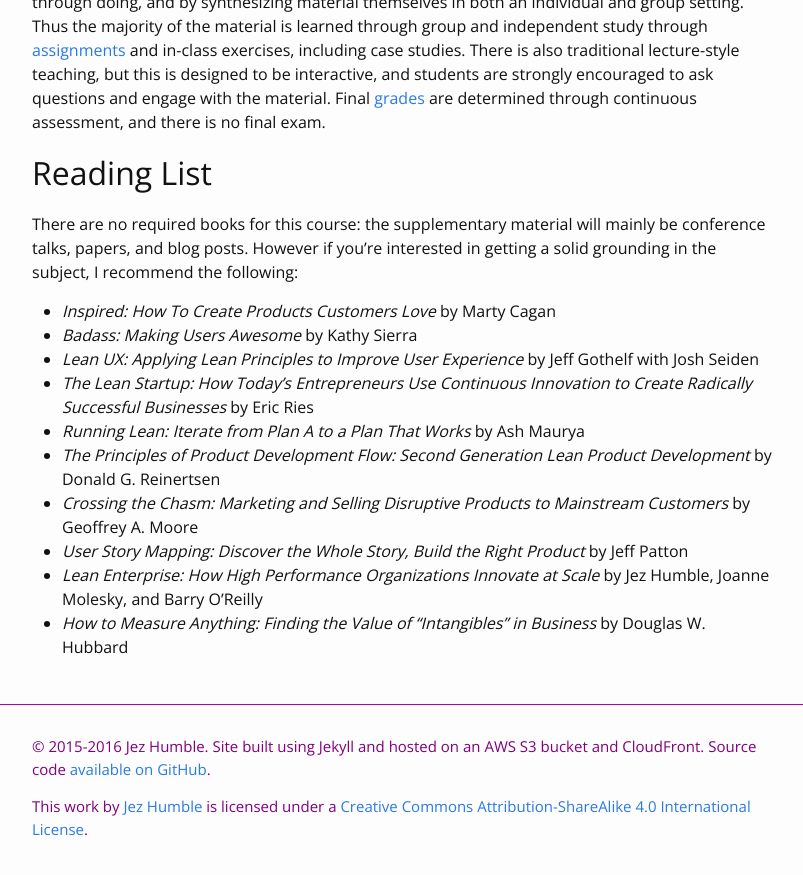
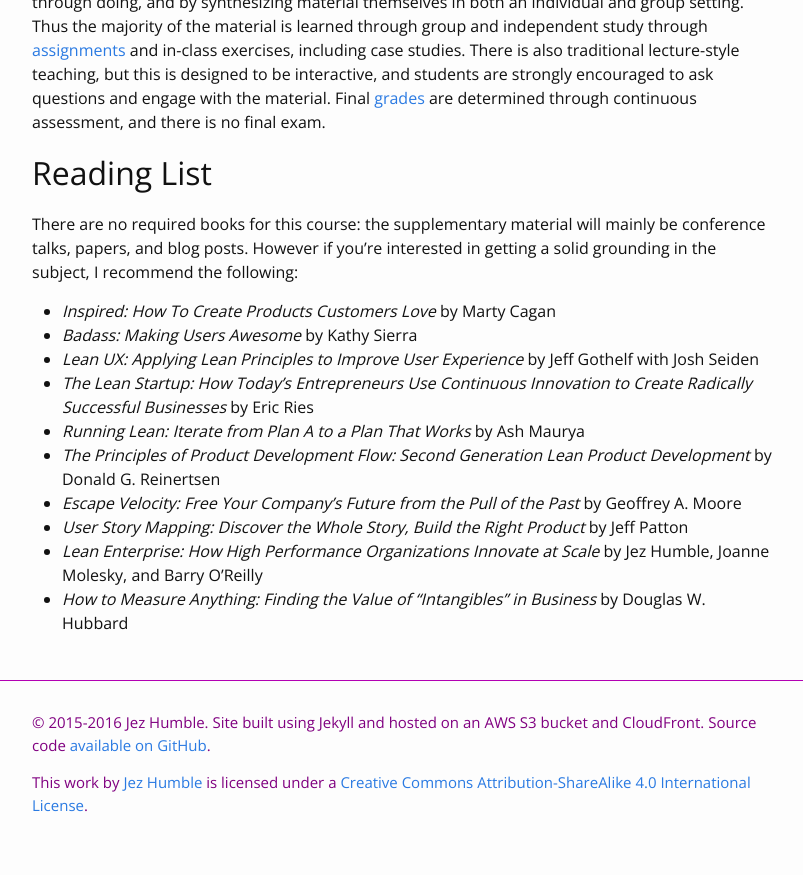
Before and after one commit to jezhumble/lapm, a Jekyll site: the page built from index.md, in a window 1280 px wide and 900 px high, scrolled down 1176 px. Shown: the top 875 px of the window, without its empty margins (238-1041 px from the left). Built offline with Jekyll 4.4.1, drawn with Linux system fonts in a browser that asks for light colours.

Commit message:
Updated Geoffrey Moore book

```diff
--- a/index.md
+++ b/index.md
@@ -50,7 +50,7 @@ There are no required books for this course: the supplementary material will mai
 * _The Lean Startup: How Today's Entrepreneurs Use Continuous Innovation to Create Radically Successful Businesses_ by Eric Ries
 * _Running Lean: Iterate from Plan A to a Plan That Works_ by Ash Maurya
 * _The Principles of Product Development Flow: Second Generation Lean Product Development_ by Donald G. Reinertsen
-* _Crossing the Chasm: Marketing and Selling Disruptive Products to Mainstream Customers_ by Geoffrey A. Moore
+* _Escape Velocity: Free Your Company's Future from the Pull of the Past_ by Geoffrey A. Moore
 * _User Story Mapping: Discover the Whole Story, Build the Right Product_ by Jeff Patton
 * _Lean Enterprise: How High Performance Organizations Innovate at Scale_ by Jez Humble, Joanne Molesky, and Barry O'Reilly
 * _How to Measure Anything: Finding the Value of “Intangibles” in Business_ by Douglas W. Hubbard
```
